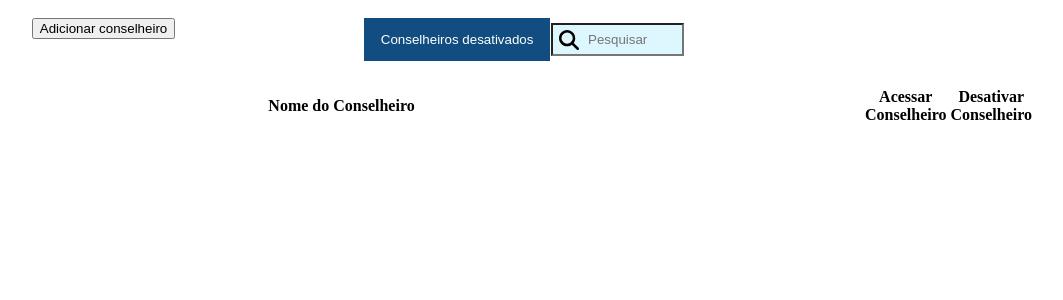
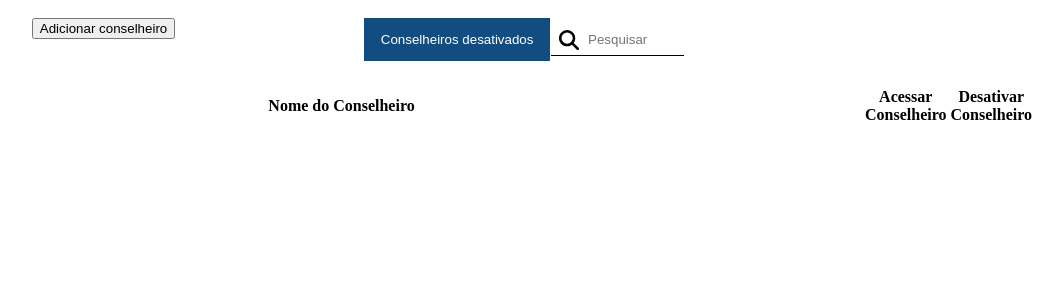
Before and after one commit to Wellohi/SRC, a PHP site: template pages/conselheiro.php in a window 1280 px wide. Shown: the top 300 px of the page, without its empty margins (213-1276 px from the left). Run offline with PHP 8.4, Linux system fonts and the light colour scheme; the template is opened without the code that fills it, so the values that code supplies are empty.

Commit message:
pesquisa

```diff
--- a/css/conselheiros.css
+++ b/css/conselheiros.css
@@ -33,11 +33,13 @@
 .box-pesquisa {
     margin-top: 5px;
     width: 10em;
+    border: none;
+    border-bottom: 1px solid black;
     height: 2.5em;
     /* border-radius: 5px; */
     text-align: center;
     color: #666666;
-    background-color: #DDF7FF;
+    /* background-color: #DDF7FF; */
 }
 
 .box-lupa {
```
